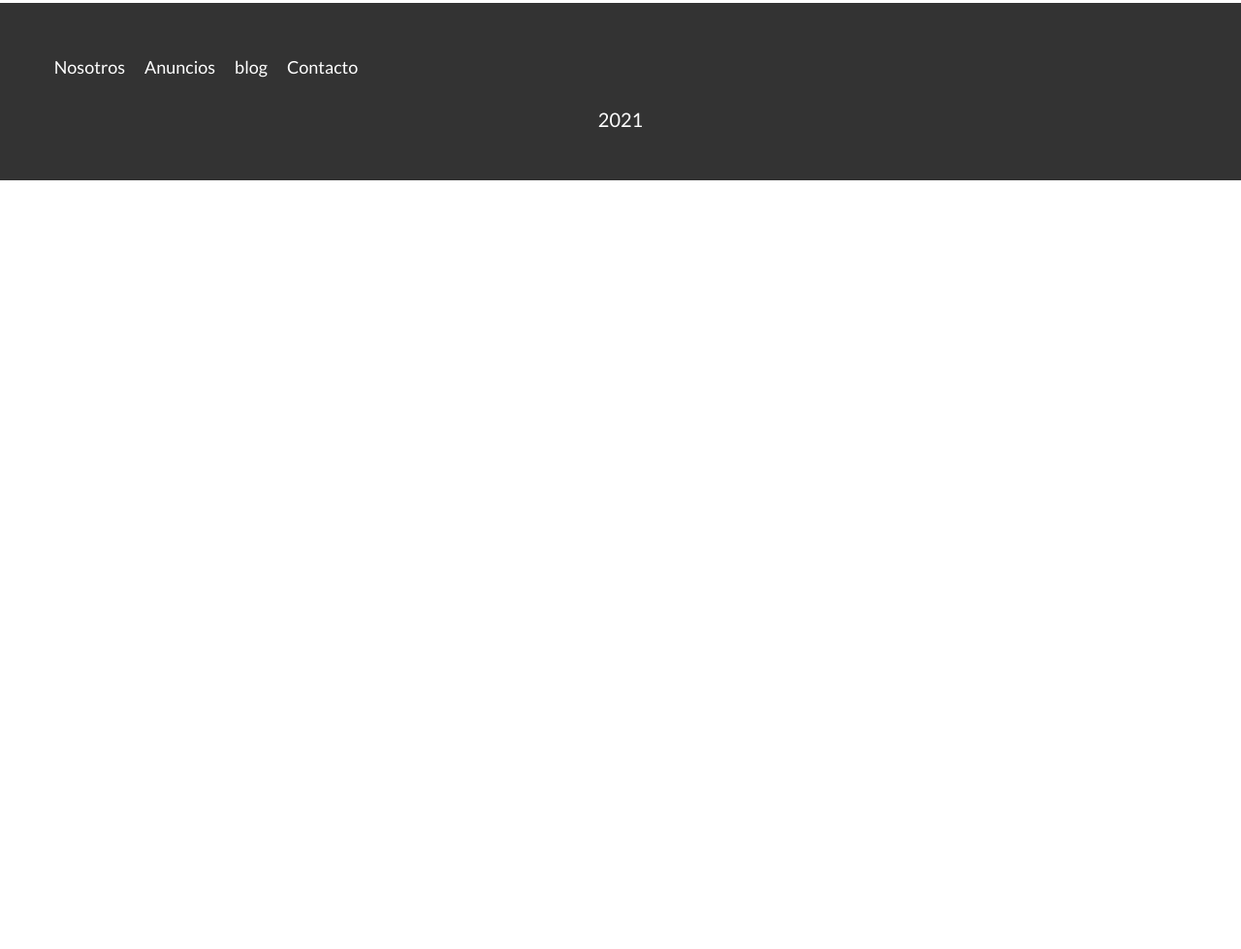
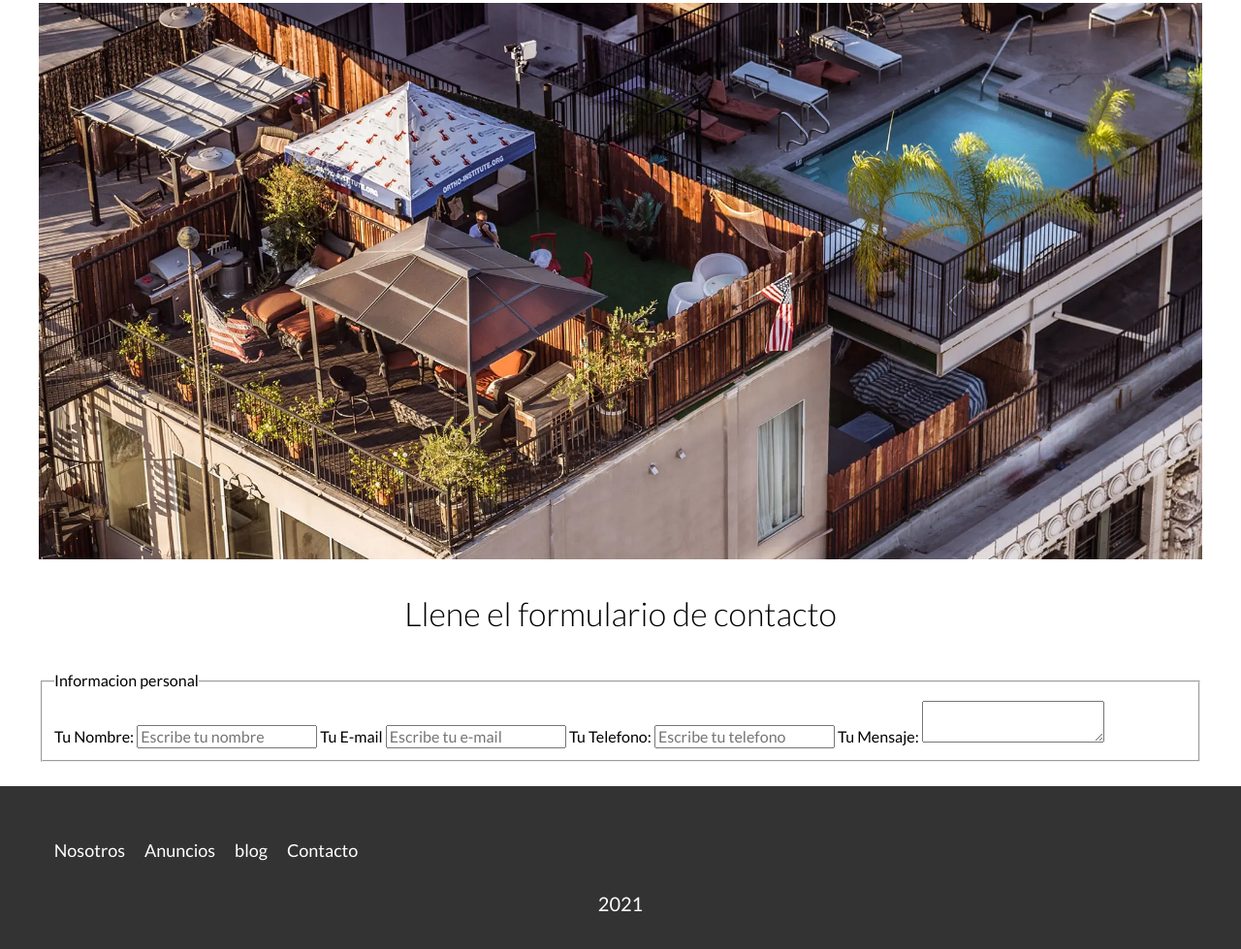
Before and after one commit to favt12/bienes, a website: page contacto.html in a window 1280 px wide. Shown: the part 235-1214 px from the top of the page at 97% size. Before the commit the page ends 800 px from the top, so only its background shows below. Drawn offline with Linux system fonts and the light colour scheme.

Commit message:
Se avanzo el formulario en la seccion contacto

```diff
--- a/contacto.html
+++ b/contacto.html
@@ -42,6 +42,28 @@
 
 <main class="contenedor seccion">
   <h1>Contacto</h1>
+  <picture>
+    <source srcset="build/img/destacada3.webp" type="image/webp">
+    <source srcset="build/img/destacada3.jpg" type="image/jpg">
+    <img loading="lazy" src="build/img/destacada3.jpg" alt="imagen de contacto">
+  </picture>
+  <h2>Llene el formulario de contacto</h2>
+  <form action="formulario">
+    <fieldset>
+      <legend>Informacion personal</legend>
+      <label for="nombre">Tu Nombre:</label>
+      <input type="text" placeholder="Escribe tu nombre" id="nombre">
+
+      <label for="email">Tu E-mail</label>
+      <input type="email" placeholder="Escribe tu e-mail" id="email">
+
+      <label for="telefono">Tu Telefono:</label>
+      <input type="tel" placeholder="Escribe tu telefono" id="telefono">
+
+      <label for="mensaje">Tu Mensaje:</label>
+      <textarea id="mensaje"></textarea>
+    </fieldset>
+  </form>
 </main><!--.contenedor .seccion-->
 
 <footer class="footer seccion">
```
